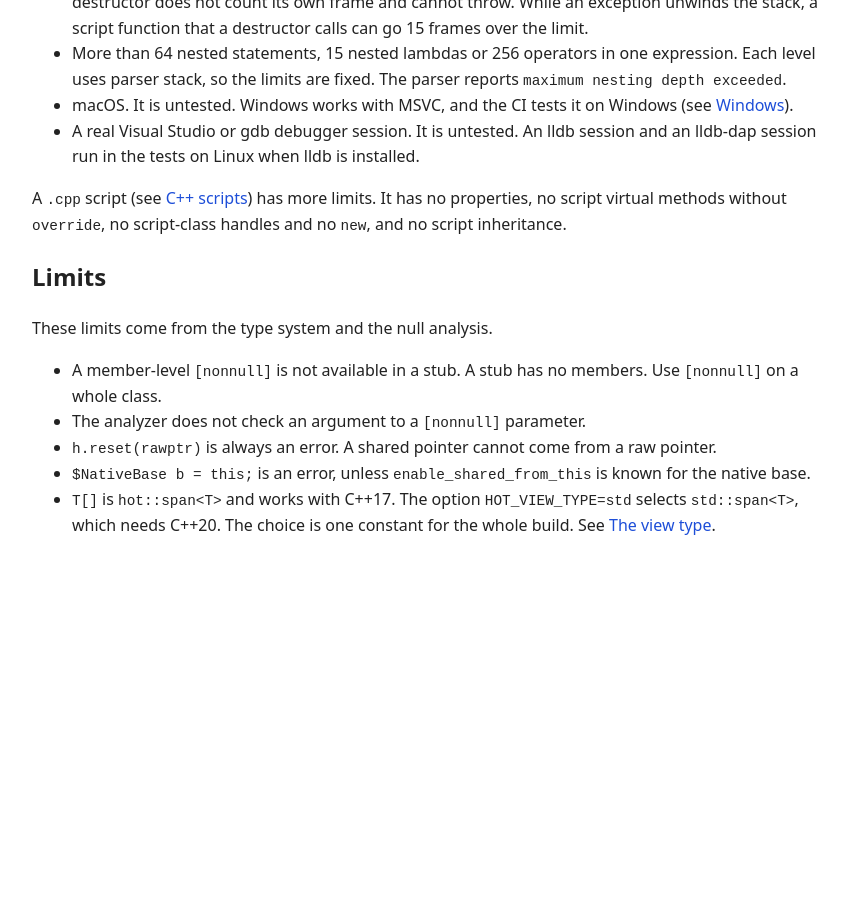
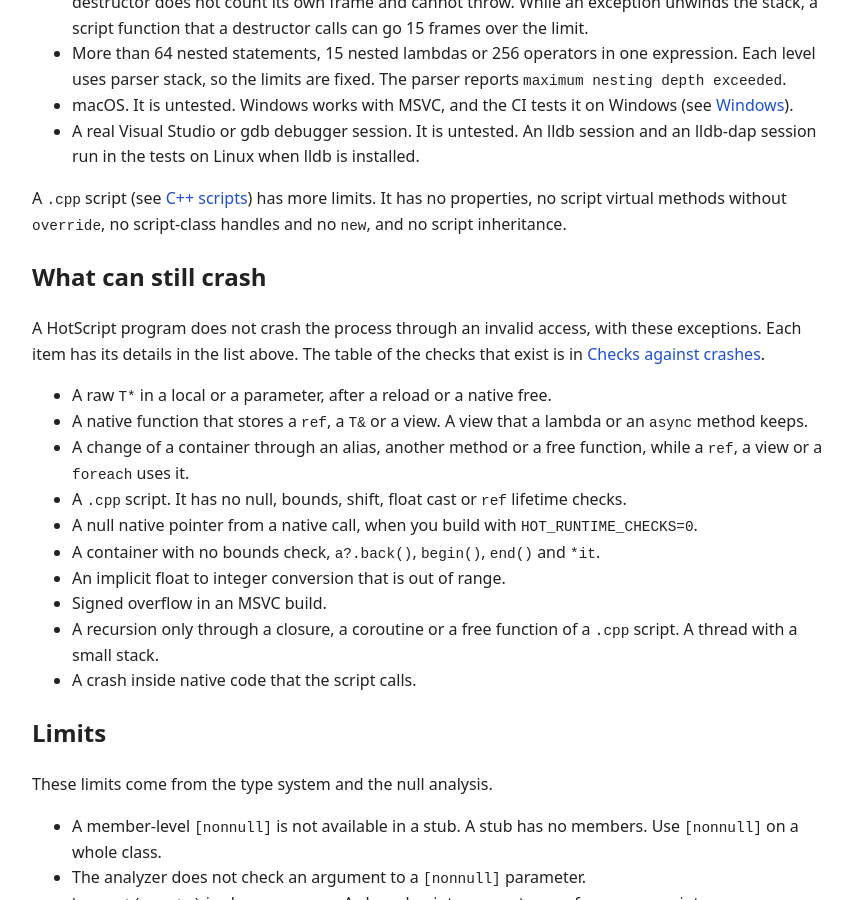
Before and after one commit to rokups/hotpp, a Jekyll site: the page built from doc/limits.md, in a window 1280 px wide and 900 px high, scrolled down 4464 px. Shown: the whole window, without its empty margins (224-1076 px from the left). Built offline with Jekyll 4.4.1, drawn with Linux system fonts in a browser that asks for light colours; before the commit the page ends 5035 px from its top, so only the background shows below that.

Commit message:
Add crash audit table, test bad as cast
Docs list checked and unchecked crash causes. New test covers a failed as and derived cast.

```diff
--- a/doc/limits.md
+++ b/doc/limits.md
@@ -78,6 +78,21 @@ This list shows what version 1 does not support.
 
 A `.cpp` script (see [C++ scripts](cpp-scripts.html)) has more limits. It has no properties, no script virtual methods without `override`, no script-class handles and no `new`, and no script inheritance.
 
+## What can still crash
+
+A HotScript program does not crash the process through an invalid access, with these exceptions. Each item has its details in the list above. The table of the checks that exist is in [Checks against crashes](statements-errors.html#checks-against-crashes).
+
+- A raw `T*` in a local or a parameter, after a reload or a native free.
+- A native function that stores a `ref`, a `T&` or a view. A view that a lambda or an `async` method keeps.
+- A change of a container through an alias, another method or a free function, while a `ref`, a view or a `foreach` uses it.
+- A `.cpp` script. It has no null, bounds, shift, float cast or `ref` lifetime checks.
+- A null native pointer from a native call, when you build with `HOT_RUNTIME_CHECKS=0`.
+- A container with no bounds check, `a?.back()`, `begin()`, `end()` and `*it`.
+- An implicit float to integer conversion that is out of range.
+- Signed overflow in an MSVC build.
+- A recursion only through a closure, a coroutine or a free function of a `.cpp` script. A thread with a small stack.
+- A crash inside native code that the script calls.
+
 ## Limits
 
 These limits come from the type system and the null analysis.
```
Also changed, not shown: doc/statements-errors.md (+25 -0 lines), 1 other file.
